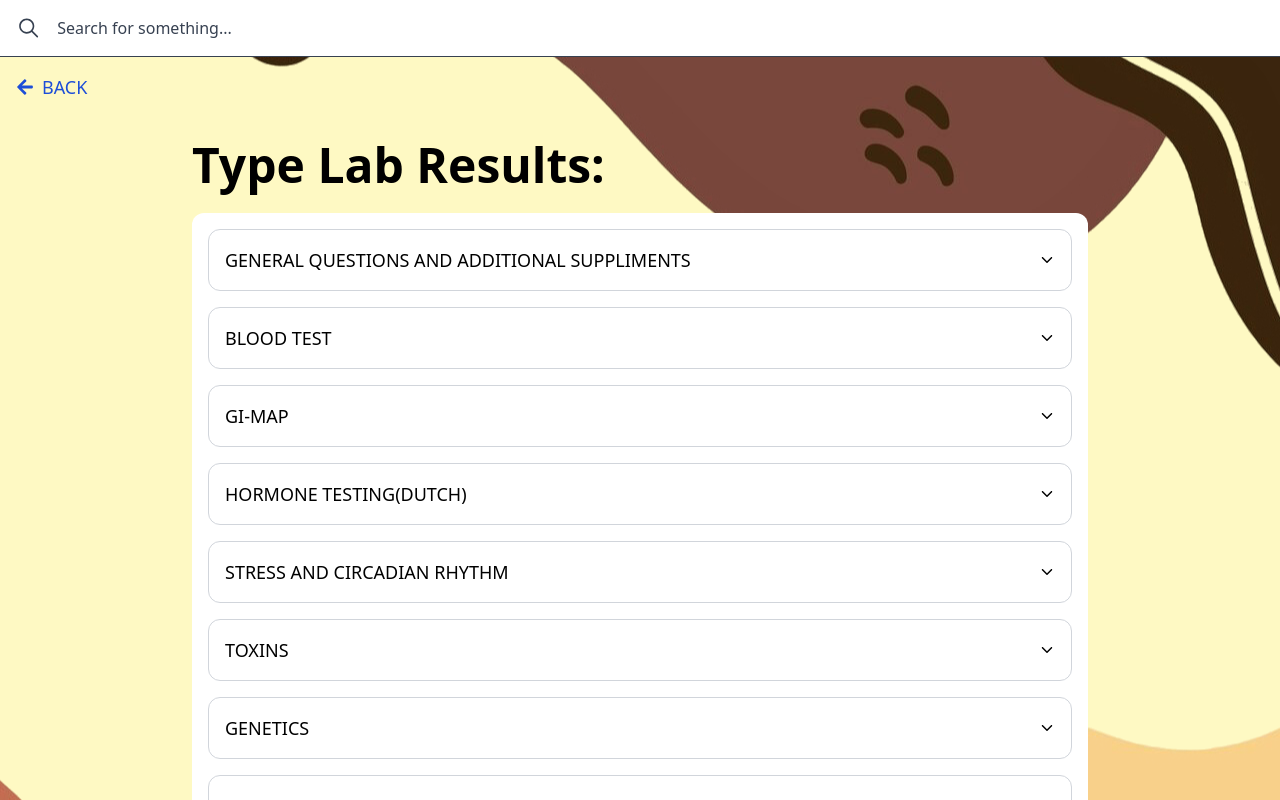
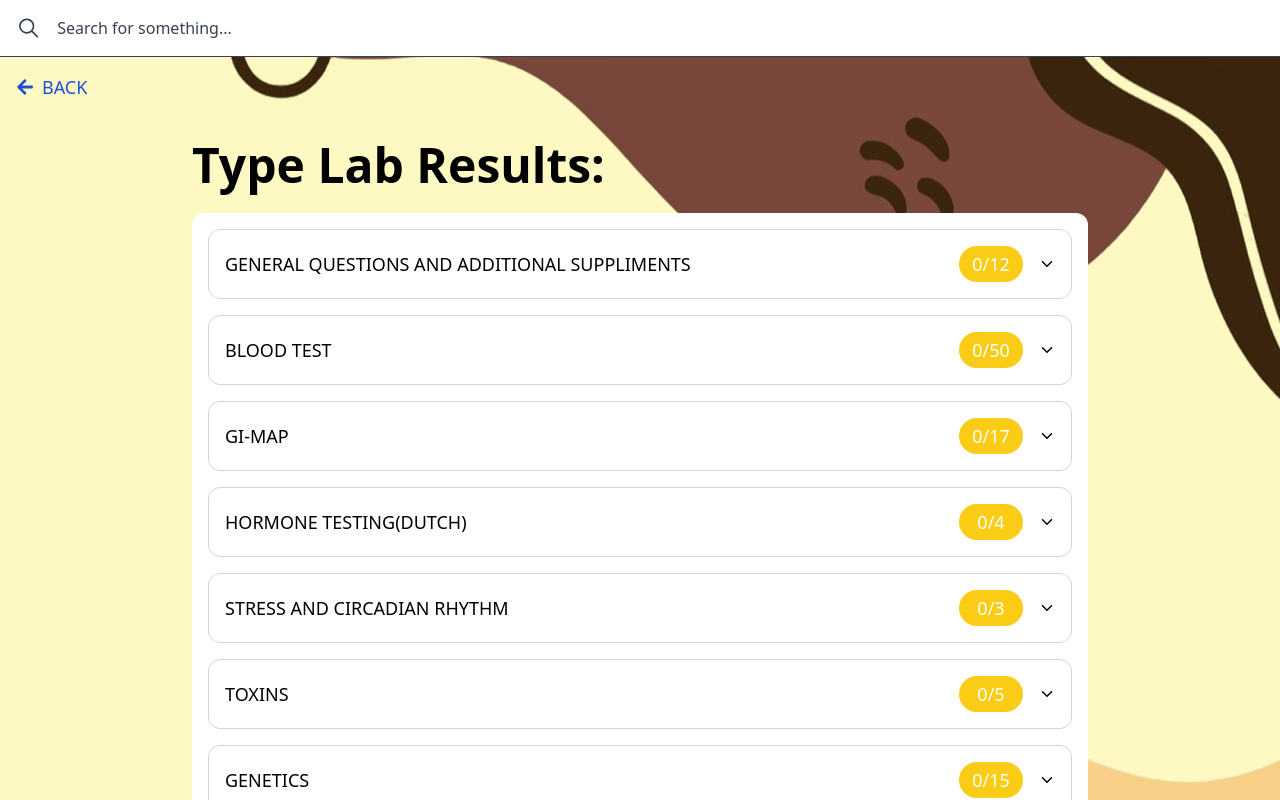
Before and after one commit to KatrinaDev1234/cancerFreedom-frontend, a React (Vite) app: page /newReport/Result in a window 1280 px wide. Shown: the top 800 px of the page. Built offline with nearby package versions, Linux system fonts and the light colour scheme.

Commit message:
minor accordion fix

```diff
--- a/src/components/Layout.jsx
+++ b/src/components/Layout.jsx
@@ -8,7 +8,7 @@ import { useLocation } from 'react-router-dom'
 
 export default function Layout({className, children}) {
   const {pathname} = useLocation();
-  console.log(pathname);
+  // console.log(pathname);
 
   return (
     // <div className='grid grid-cols-[24rem_1fr]'>
--- a/src/pages/home/ResultAccordion.jsx
+++ b/src/pages/home/ResultAccordion.jsx
@@ -1,7 +1,6 @@
 import React, { useEffect, useState } from "react";
 
 import { IoIosArrowDown } from "react-icons/io";
-
 
 import { useNavigate } from "react-router-dom";
 
@@ -9,10 +8,17 @@ export default function ResultAccordion({ data }) {
   const nav = useNavigate();
   const [results, setResults] = useState({});
 
-  function handleInputChange(heading, question ,answer){
-    setResults({...results, [heading]:{...results[heading], [question]:answer}})
+  function handleInputChange(heading, question, answer) {
+    if (results?.[heading]?.[question] === answer) {
+      const newResults = { ...results };
+      delete newResults[heading][question];
+      setResults(newResults);
+    } else
+      setResults({
+        ...results,
+        [heading]: { ...results[heading], [question]: answer },
+      });
   }
-
 
   // useEffect(()=> {
   //   console.log("--------",results)
@@ -22,14 +28,25 @@ export default function ResultAccordion({ data }) {
       {/* <Accordion allowMultipleExpanded={true} allowZeroExpanded={true}> */}
       <div className="space-y-4">
         {data.map((item, idx) => (
-          <AccordionCard results={results} handleInputChange={handleInputChange} key={idx} item={item} />
+          <AccordionCard
+            results={results}
+            handleInputChange={handleInputChange}
+            key={idx}
+            item={item}
+          />
         ))}
       </div>
       {/* </Accordion> */}
       <div className="flex items-center justify-center mt-4 gap-4">
-        <button className="border border-primary basis-1/2 py-2 rounded-lg bg-primary/20 text-primary capitalize">Generate new report</button>
-        <button onClick={()=> nav("/viewReport/report")} className="border border-primary basis-1/2 py-2 rounded-lg bg-primary text-white">Generate Report</button>
-
+        <button className="border border-primary basis-1/2 py-2 rounded-lg bg-primary/20 text-primary capitalize">
+          Generate new report
+        </button>
+        <button
+          onClick={() => nav("/viewReport/report")}
+          className="border border-primary basis-1/2 py-2 rounded-lg bg-primary text-white"
+        >
+          Generate Report
+        </button>
       </div>
     </div>
   );
@@ -37,17 +54,51 @@ export default function ResultAccordion({ data }) {
 
 const AccordionCard = ({ item, handleInputChange, results }) => {
   const [isOpen, setIsOpen] = React.useState(false);
+  const lengthOfSelectedOptions = results[item.heading]
+    ? Object.keys(results[item.heading]).length
+    : 0;
+
   return (
     <div className="border border-gray-300   rounded-xl">
-      <div onClick={() => setIsOpen(!isOpen)} className="flex p-4 justify-between items-center cursor-pointer">
+      <div
+        onClick={() => setIsOpen(!isOpen)}
+        className="flex p-4 justify-between items-center cursor-pointer"
+      >
         <span className="uppercase text-lg">{item.heading}</span>
-        <span className={`transition-transform duration-300 ${isOpen ? "rotate-180" : ""}`}><IoIosArrowDown /></span>
+        <div className="flex items-center gap-4">
+          <div
+            className={`${
+              lengthOfSelectedOptions != item.options.length
+                ? "bg-yellow-400"
+                : "bg-green-400"
+            } text-center p-1 text-lg text-white w-16 rounded-full `}
+          >
+            {lengthOfSelectedOptions}/{item.options.length}
           </div>
-      <div className={`transition-max-height duration-500 ease-in-out   overflow-hidden  ${isOpen ? "max-h-screen " : "max-h-0"}`}>
+          <span
+            className={`transition-transform duration-300 ${
+              isOpen ? "rotate-180" : ""
+            }`}
+          >
+            <IoIosArrowDown />
+          </span>
+        </div>
+      </div>
+      <div
+        className={`transition-max-height duration-500 ease-in-out overflow-hidden ${
+          isOpen ? "max-h-[10000px]" : "max-h-0"
+        }`}
+      >
         {isOpen && (
           <div className="space-y-2 my-4 mx-4">
             {item.options.map((val, idx) => (
-              <SingleOption results={results} handleInputChange={handleInputChange} key={idx} item={val} heading={item.heading} />
+              <SingleOption
+                results={results}
+                handleInputChange={handleInputChange}
+                key={idx}
+                item={val}
+                heading={item.heading}
+              />
             ))}
           </div>
         )}
@@ -56,44 +107,81 @@ const AccordionCard = ({ item, handleInputChange, results }) => {
   );
 };
 
-const SingleOption = ({ item , heading, handleInputChange, results}) => (
+const SingleOption = ({ item, heading, handleInputChange, results }) => (
   <div className="flex gap-10 justify-between items-center  w-full relative">
     <p>{item.question}</p>
     {item.answer.type == "radio" && (
       // <RadioOption options={item.answer.options} />
       <div className="flex gap-4  ">
         {item.answer.options.map((v, idx) => (
-        <RadioButton  handleInputChange={handleInputChange} question={item.question} heading={heading} isSelected={results?.[heading]?.[item.question]==v? true : false} key={idx} label={v} value={v} />
+          <RadioButton
+            handleInputChange={handleInputChange}
+            question={item.question}
+            heading={heading}
+            isSelected={results?.[heading]?.[item.question] == v ? true : false}
+            key={idx}
+            label={v}
+            value={v}
+          />
         ))}
       </div>
     )}
     {item.answer.type == "input" && (
       // <RadioOption options={item.answer.options} />
 
-      <InputButton results={results} handleInputChange={handleInputChange} question={item.question} heading={heading} unit={item.answer.unit}/>
+      <InputButton
+        results={results}
+        handleInputChange={handleInputChange}
+        question={item.question}
+        heading={heading}
+        unit={item.answer.unit}
+      />
     )}
   </div>
 );
 
-const RadioButton = ({ label, value ,isSelected, heading, question, handleInputChange, results}) => (
-  <label onClick={()=> handleInputChange(heading, question,value)} className="gap-1 flex items-center">
+const RadioButton = ({
+  label,
+  value,
+  isSelected,
+  heading,
+  question,
+  handleInputChange,
+  results,
+}) => (
+  <label
+    onClick={() => handleInputChange(heading, question, value)}
+    className="gap-1 flex items-center"
+  >
     {/* <input type="radio"   value={value} className="hidden" /> */}
-          <div  className={`border ${isSelected ? "border-lime-400" : "border-black"} w-5 h-5 rounded-full flex items-center justify-center`}>
+    <div
+      className={`border ${
+        isSelected ? "border-lime-400" : "border-black"
+      } w-5 h-5 rounded-full flex items-center justify-center`}
+    >
       {isSelected && <div className="w-3 h-3 bg-lime-400 rounded-full"></div>}
     </div>
     {label}
     {/* <label htmlFor={label}>{label}</label> */}
   </label>
-)
+);
 
-const InputButton= ({unit, handleInputChange,question, heading, results })=> {
+const InputButton = ({
+  unit,
+  handleInputChange,
+  question,
+  heading,
+  results,
+}) => {
   return (
     <div className="flex justify-between  min-w-44 items-center gap-2 text-nowrap ">
-<input value={results?.[heading]?.[question]} onChange={(e)=> handleInputChange(heading, question, e.target.value)} type="text" className="border border-gray-300 p-2 rounded-md w-24 basis-1/2 " />
-<div className="basis-1/2">
-
-{unit}
+      <input
+        value={results?.[heading]?.[question]}
+        onChange={(e) => handleInputChange(heading, question, e.target.value)}
+        type="text"
+        className="border border-gray-300 p-2 rounded-md w-24 basis-1/2 "
+      />
+      <div className="basis-1/2">{unit}</div>
     </div>
-</div>
-  )
-}
+  );
+};
```
Lines whose indentation alone changed are shown as unchanged.
